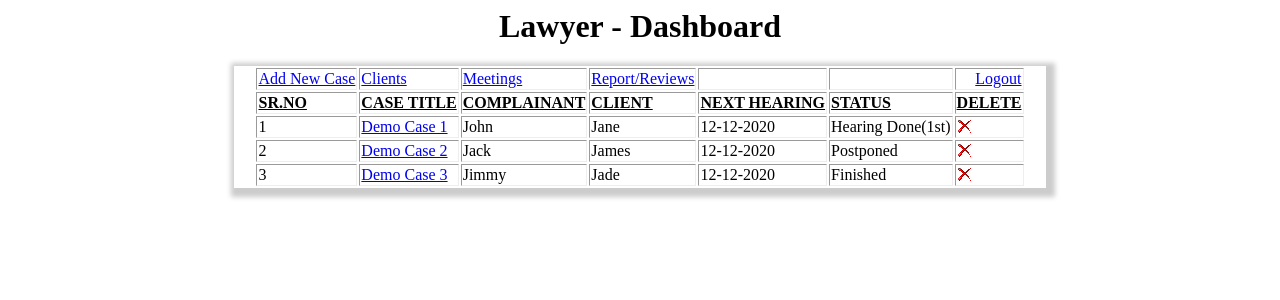
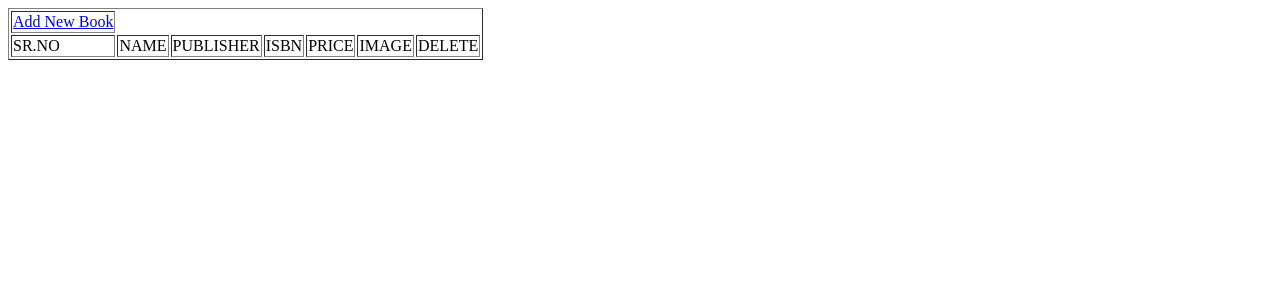
Before and after one commit to fffffatah/Justice_for_Managing_Cases, a PHP site: template pages/lawyer/dashboard.php in a window 1280 px wide. Shown: the top 300 px of the page. Run offline with PHP 8.4, Linux system fonts and the light colour scheme; the template is opened without the code that fills it, so the values that code supplies are empty; the visitor is signed in with stand-in values (Sample User, id 1).

Commit message:
done by oishi

```diff
--- a/pages/lawyer/dashboard.php
+++ b/pages/lawyer/dashboard.php
@@ -1,63 +1,55 @@
-<?php
-    if(!isset($_COOKIE["login_email"])){
-		header("Location: ../landing.php");
-	}
-?>
+
+
 <html>
-	<head>
-		<title>Lawyer - Dashboard</title>
-		<link rel="stylesheet" type="text/css" href="../../css/lawyer_dashboard.css">
-	</head>
+	<head></head>
 	<body>
-		<center>
-		<h1>Lawyer - Dashboard</h1>
-		<table border="2" id="lawyer-dashboard-style">
-            <tr>
-                <td align="left"><a href="addcase.php">Add New Case</a></td>
-				<td><a href="clients.php">Clients</a></td>
-				<td><a href="meetings.php">Meetings</a></td>
-				<td><a href="reportreviews.php">Report/Reviews</a></td>
-				<td></td>
-				<td></td>
-				<td align="right"><a href="../landing.php">Logout</a></td>
-            </tr>
-            <tr>
-                <td><b><u>SR.NO</u></b></td>
-                <td><b><u>CASE TITLE</u></b></td>
-                <td><b><u>COMPLAINANT</u></b></td>
-                <td><b><u>CLIENT</u></b></td>
-				<td><b><u>NEXT HEARING</u></b></td>
-				<td><b><u>STATUS</u></b></td>
-                <td><b><u>DELETE</u></b></td>
-            </tr>
-            <tr>
-				<td>1</td>
-                <td><a href="casedetails.php">Demo Case 1</a></td>
-                <td>John</td>
-                <td>Jane</td>
-				<td>12-12-2020</td>
-				<td>Hearing Done(1st)</td>
-                <td><img src="../../assets/delete.png"></td>
+		<table border="1">
+			<tr>
+				<td> <a href="addbook.php">Add New Book</a> </td>
 			</tr>
 			<tr>
-				<td>2</td>
-                <td><a href="casedetails.php">Demo Case 2</a></td>
-                <td>Jack</td>
-                <td>James</td>
-				<td>12-12-2020</td>
-				<td>Postponed</td>
-                <td><img src="../../assets/delete.png"></td>
+				<td>SR.NO</td>
+				<td>NAME</td>
+				<td>PUBLISHER</td>
+				<td>ISBN</td>
+				<td>PRICE</td>
+				<td>IMAGE</td>
+				<td>DELETE</td>
 			</tr>
-			<tr>
-				<td>3</td>
-                <td><a href="casedetails.php">Demo Case 3</a></td>
-                <td>Jimmy</td>
-                <td>Jade</td>
-				<td>12-12-2020</td>
-				<td>Finished</td>
-                <td><img src="../../assets/delete.png"></td>
-			</tr>
-        </table>
-		</center>
+			<?php
+				$books = simplexml_load_file("books.xml");
+
+				$data = $books->book;
+				$bookname="";
+				$publisher="";
+				$isbn="";
+				$price="";
+				$image="";
+				$serial="";
+				$delete="";
+				//echo $data[1]->username;
+				$i=0;
+				for( ;$i<count($data);$i++)
+				{
+					$bookname=$data[$i]->Name;
+					$publisher=$data[$i]->Publisher;
+					$isbn=$data[$i]->ISBN;
+					$price=$data[$i]->PRICE;
+					$image=$data[$i]->IMAGE;
+					$serial=$data[$i]->sr_no;
+					$delete=$data[$i]->DELETe;
+
+					echo "<tr>
+					<td>$serial</td>
+					<td>$bookname</td>
+					<td>$publisher</td>
+					<td>$isbn</td>
+					<td>$price</td>
+					<td><img src='$image' width='100px' height='100px'></td>
+					<td><img src='$delete' width='70px' height='70px'></td>
+					</tr>";
+				}
+			?>
+		</table>
 	</body>
 </html>
```
Also changed, not shown: oishi/css/style.css (added, +61 -0 lines), oishi/php codes/Add lawyer.php (added, +29 -0 lines), oishi/php codes/client1.php (added, +79 -0 lines), oishi/php codes/payment.php (added, +50 -0 lines), oishi/php codes/schedule.php (added, +72 -0 lines), oishi/php codes/view profile.php (added, +117 -0 lines), oishi/img/justicelogo.png (added), oishi/php codes/Edit Profile.php (added), oishi/php codes/Edit profile validation.php (added), oishi/resources/backdrop.png (added), oishi/resources/justicelogo.png (added), oishi/xml data.txt (added).
